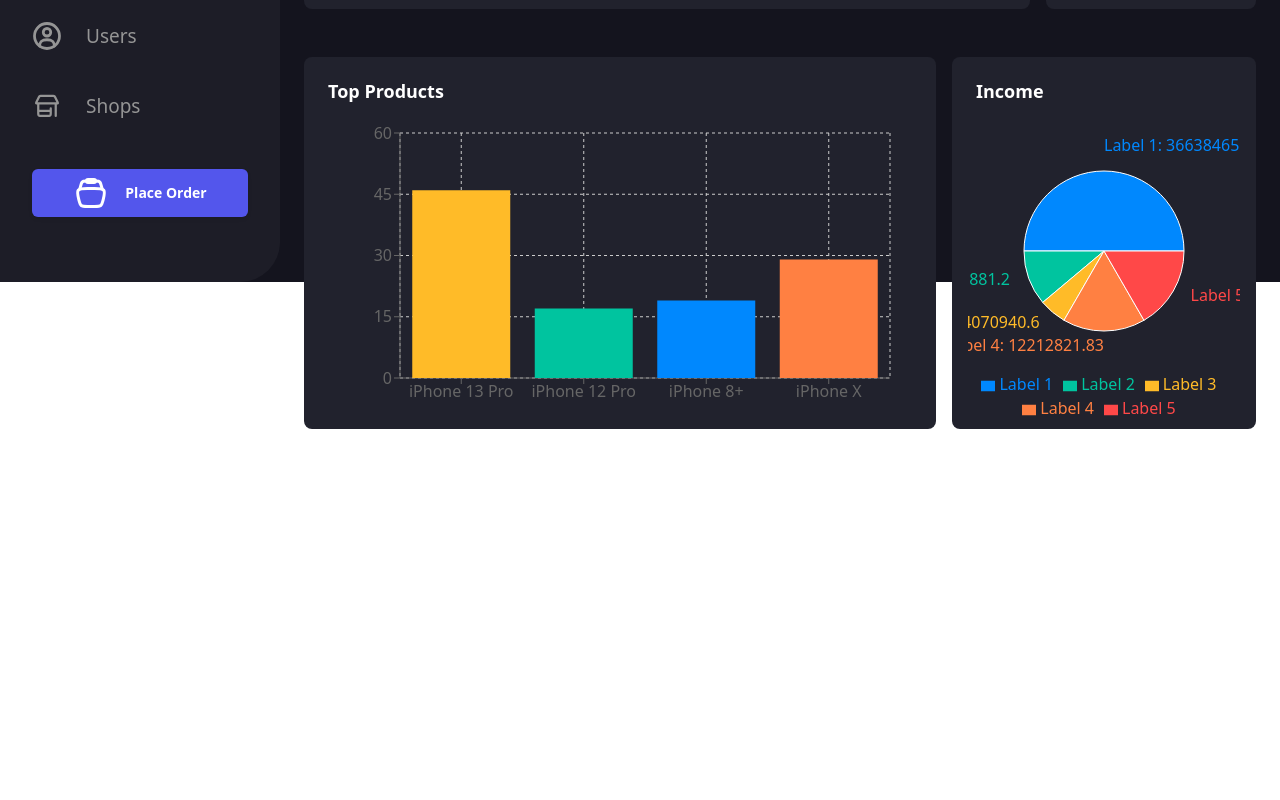
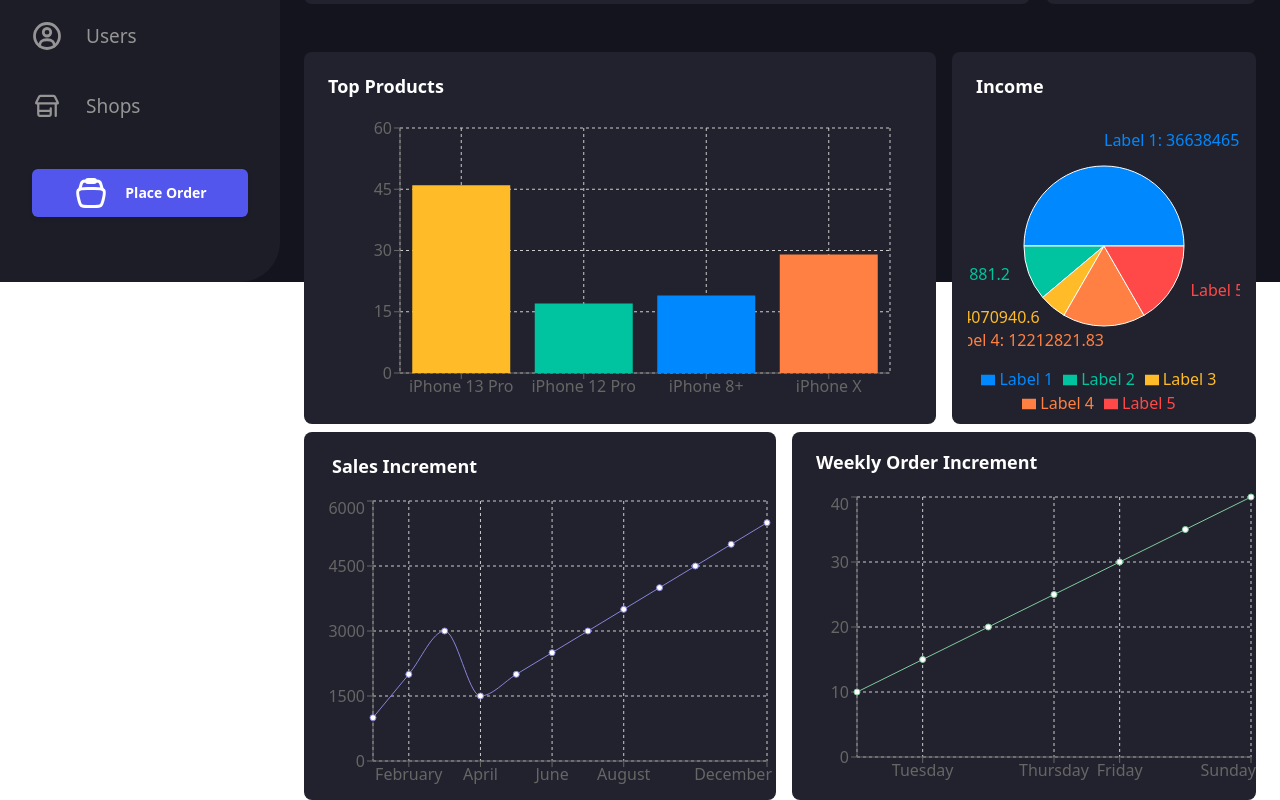
Before and after one commit to Arimax-Solutions/I_Mobile_Crazy_Frontend, a React (Vite) app: page /dashboard in a window 1280 px wide. Shown: the part 518-1318 px from the top of the page. Before the commit the page ends 963 px from the top, so only its background shows below. Built offline with nearby package versions, Linux system fonts and the light colour scheme.

Commit message:
add sale and order inrement charts

```diff
--- a/src/components/dashboard.tsx
+++ b/src/components/dashboard.tsx
@@ -1,7 +1,7 @@
 import React from 'react';
 import { Gauge, gaugeClasses } from '@mui/x-charts/Gauge';
-import { PieChart, Pie, Cell, Legend, Tooltip, ResponsiveContainer, BarChart, Bar, XAxis, YAxis, CartesianGrid } from 'recharts';
-import TopNavbar from './TopNavbar';
+import { PieChart, Pie, Cell, Legend, Tooltip, ResponsiveContainer, BarChart, Bar, XAxis, YAxis, CartesianGrid, LineChart, Line } from 'recharts';
+import TopNavbar from '../components/topNavbar';
 
 const data = [
   { name: 'Label 1', value: 36638465.14 },
@@ -20,6 +20,33 @@ const productData = [
 
 const COLORS = ['#0088FE', '#00C49F', '#FFBB28', '#FF8042', '#FF4848'];
 
+
+const salesData = [
+  { month: 'January', sales: 1000 },
+  { month: 'February', sales: 2000 },
+  { month: 'March', sales: 3000 },
+  { month: 'April', sales: 1500 },
+  { month: 'May', sales: 2000 },
+  { month: 'June', sales: 2500 },
+  { month: 'July', sales: 3000 },
+  { month: 'August', sales: 3500 },
+  { month: 'September', sales: 4000 },
+  { month: 'October', sales: 4500 },
+  { month: 'November', sales: 5000 },
+  { month: 'December', sales: 5500 }
+];
+
+const weeklyOrderIncrementData = [
+  { day: 'Monday', orders: 10 },
+  { day: 'Tuesday', orders: 15 },
+  { day: 'Wednesday', orders: 20 },
+  { day: 'Thursday', orders: 25 },
+  { day: 'Friday', orders: 30 },
+  { day: 'Saturday', orders: 35 },
+  { day: 'Sunday', orders: 40 }
+];
+
+
 export default function Dashboard() {
   return (
     <div className='m-4'>
@@ -33,7 +60,7 @@ export default function Dashboard() {
         <button className='buttons-styles'>Selling Update</button>
         <button className='buttons-styles'>Return Update</button>
         <button className='daily_cost-buttons-styles p-1 rounded-xl w-fit flex items-center '>
-          Daily Cost<img src={'src/assets/icons/Icon 4.svg'} className='ml-2' alt='icon'/>
+          Daily Cost<img src={'src/assets/icons/daily cost.svg'} className='ml-2' alt='icon'/>
         </button>
       </div>
 
@@ -160,6 +187,42 @@ export default function Dashboard() {
             </ResponsiveContainer>
           </div>
         </div>
+        </div>
+
+
+     {/* 3rd row */}
+     <div className='mt-2 flex justify-between'>
+        {/* 3rd row 1st div */}
+        <div className='background-colour-today-sales-div flex-1 mr-4 rounded-lg p-1'>
+          <div className="ml-2 p-3">
+            <span className="text-white text-lg font-bold">Sales Increment</span><br/>
+          </div>
+          <ResponsiveContainer width="100%" height={300}>
+            <LineChart data={salesData}>
+              <CartesianGrid strokeDasharray="3 3" />
+              <XAxis dataKey="month" />
+              <YAxis />
+              <Tooltip />
+              <Line type="monotone" dataKey="sales" stroke="#8884d8" activeDot={{ r: 8 }} />
+            </LineChart>
+          </ResponsiveContainer>
+        </div>
+
+        {/* 3rd row second div */}
+        <div className='background-colour-today-sales-div flex-1 rounded-lg'>
+          <div className="ml-2 p-3">
+            <span className="text-white text-lg font-bold">Weekly Order Increment</span><br/>
+          </div>
+          <ResponsiveContainer width="100%" height={300}>
+            <LineChart data={weeklyOrderIncrementData}>
+              <CartesianGrid strokeDasharray="3 3" />
+              <XAxis dataKey="day" />
+              <YAxis />
+              <Tooltip />
+              <Line type="monotone" dataKey="orders" stroke="#82ca9d" activeDot={{ r: 8 }} />
+            </LineChart>
+          </ResponsiveContainer>
+        </div>
       </div>
     </div>
   );
```
